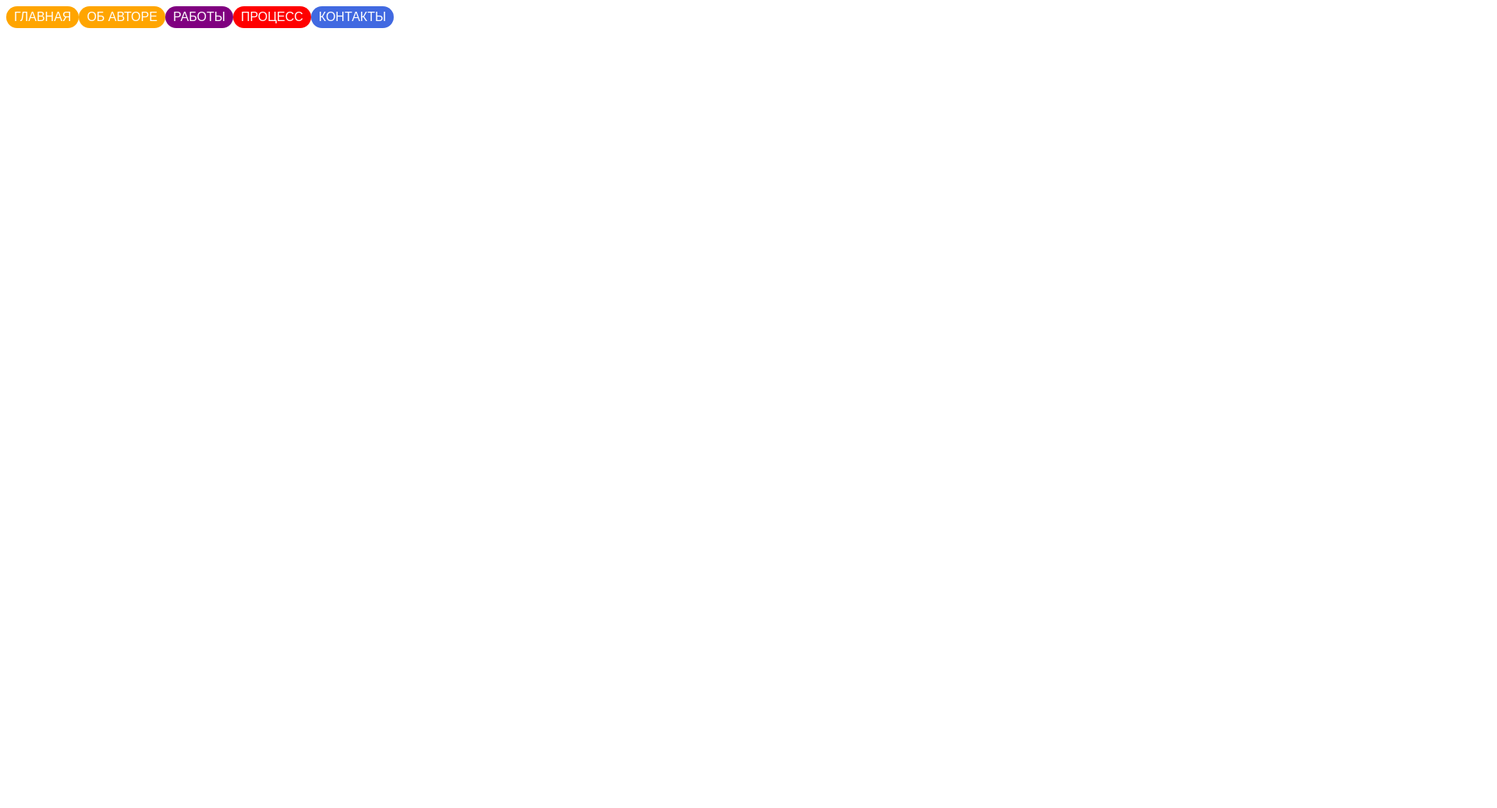
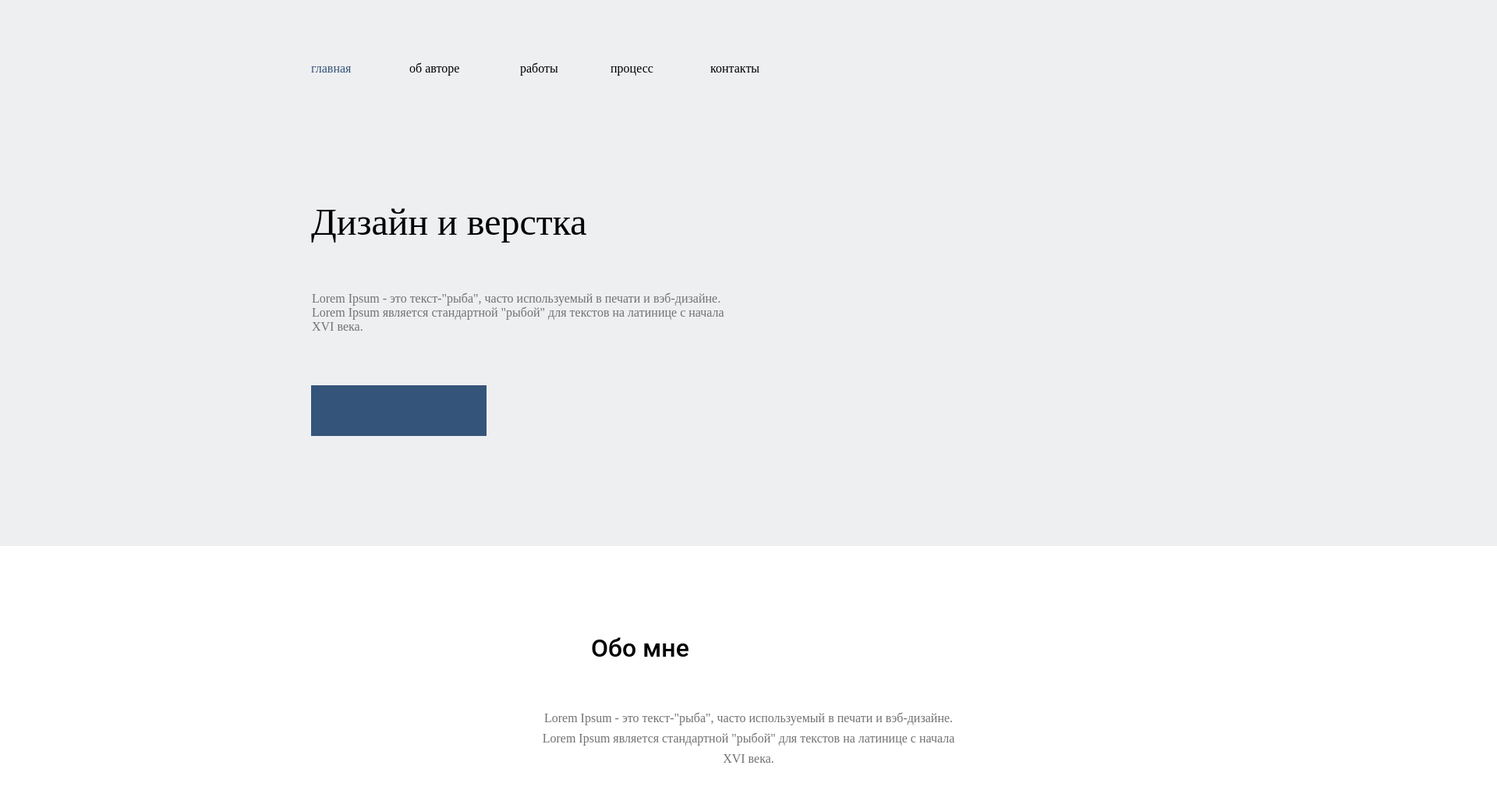
Before and after one commit to anastasiiashapovalova/hw-07, a plain HTML site: page index.html in a window 1280 px wide. Shown: the top 1036 px of the page at 78% size, 1920 px wide, since content can reach past the window. Before the commit the page ends 800 px from the top, so only its background shows below. Drawn offline with Linux system fonts and the light colour scheme.

Commit message:
changed file index.html

```diff
--- a/index.html
+++ b/index.html
@@ -6,42 +6,163 @@
     <meta name="viewport" content="width=device-width, initial-scale=1.0">
     <title>Simple Site (NEW)</title>
     <style>
-        .label {
-            background-color: orange;
+
+        .first-screen {
+            width: 1920px;
+            height: 700px;
+            background-color: #EEEFF1;
+            left: 0px;
+            top: 0px;
+            position: absolute;
+            display: flex;
+            align-items: center;
+        }
+        .first-screen_menu {
             display: inline-block;
-            vertical-align: top;
-            padding: 5px 10px;
-            border-radius: 15px;
-            color: white;
-            font-family: Arial;
-            text-transform: uppercase;
         }
-        .label.only {
-            background-color: purple;
+        .home {
+            width: 84px;
+            height: 18px;
+            top: 79px;
+            left: 399px;
+            color: #34547A;
+            position: absolute;
+            font-size: 16px
         }
-        .label.sale {
-            background-color: red;
+        .author {
+            width: 100px;
+            height: 18px;
+            top: 79px;
+            left: 525px;
+            color: #000000;
+            position: absolute;
+            font-size: 16px
         }
-        .label.percent {
-            background-color: royalblue;
+        .work {
+            width: 74px;
+            height: 18px;
+            top: 79px;
+            left: 667px;
+            color: #000000;
+            position: absolute;
+            font-size: 16px
         }
-        .lab {
-            font-size: 12px;
-            line-height: 20px;
+        .process {
+            width: 86px;
+            height: 18px;
+            top: 79px;
+            left: 783px;
+            color: #000000;
+            position: absolute;
+            font-size: 16px
+        }
+        .contacts {
+            width: 99px;
+            height: 18px;
+            top: 79px;
+            left: 911px;
+            color: #000000;
+            position: absolute;
+            font-size: 16px
+        }
+        .design {
+            width: 541px;
+            height: 60px;
+            top: 257px;
+            left: 399px;
+            color:#000000;
+            position: absolute;
+            font-size: 48px;
+        }
+        .text {
+            position: absolute;
+            width: 540px;
+            height: 78px;
+            left: 400px;
+            top: 362px;
+            display: flex;
+            align-items: center;
+            color: #727272;
+            font-size: 16px;
+        }
+        .write {
+            position: absolute;
+            width: 225px;
+            height: 65px;
+            left: 399px;
+            top: 494px;
+            background: #34547A;
+        }
+        .write-me {
+            position: absolute;
+            width: 143px;
+            height: 26px;
+            left: 440px;
+            top: 513px;
+            display: flex;
+            align-items: center;
+            text-align: center;
+            color: #FFFFFF;
+        }
+        .text-02 {
+            position: absolute;
+            width: 540px;
+            height: 78px;
+            left: 690px;
+            top: 892px;
+            font-size: 16px;
+            line-height: 26px;
+            display: flex;
+            align-items: center;
+            text-align: center;
+            color: #727272;
+        }
+        .about {
+            position: absolute;
+            width: 403px;
+            height: 38px;
+            left: 758px;
+            top: 812px;
+            font-family: Roboto;
+            font-style: normal;
             font-weight: 500;
-            letter-spacing: 1px;
-            word-spacing: 30px;
-            font-style: italic;
-            font-family: Arial;
+            font-size: 32px;
+            line-height: 38px;
+            display: flex;
+            align-items: center;
+            text-align: center;
+            color: #000000;
+        }
+        .video {
+            position: absolute;
+            width: 1110px;
+            height: 600px;
+            left: 405px;
+            top: 1613px;
+            background: linear-gradient(0deg, rgba(0, 0, 0, 0.65), rgba(0, 0, 0, 0.65));
         }
     </style>
 </head>
 <body>
-    <span class="label">Главная</span><!--
- --><span class="label">Об авторе</span><!--
- --><span class="label only">Работы</span><!--
- --><span class="label sale">Процесс</span><!--
- --><span class="label percent">Контакты</span><!--
- --><span class="lab"></span>
+    <div class="first-screen">
+        <div class="first-screen_menu home">главная</div><!--
+    --><div class="first-screen_menu author">об авторе</div><!--
+    --><div class="first-screen_menu work">работы</div><!--
+    --><div class="first-screen_menu process">процесс</div><!--
+    --><div class="first-screen_menu contacts">контакты</div><!--
+    --><div class="design">Дизайн и верстка</div><!--
+    --><div class="text"><p>Lorem Ipsum - это текст-"рыба", часто используемый в печати и вэб-дизайне. Lorem Ipsum является   стандартной "рыбой" для текстов на латинице с начала XVI века.</p></div><!--
+    --><div class="write">
+            <div class="write-me">написать мне</div>
+    </div>
+    <div class="about-me">
+        <div class="about">Обо мне</div>
+        <div><p class="text-02">Lorem Ipsum - это текст-"рыба", часто используемый в печати и вэб-дизайне. Lorem Ipsum является стандартной "рыбой" для текстов на латинице с начала XVI века.</p></div>
+    </div>
+
+    <div></div>
+    <div class="video"><video src="video/Front-end Basic.mp4" width="1110" height="600"controls></video></div>
+    <div></div>
+</div>
 </body>
 </html>
```
